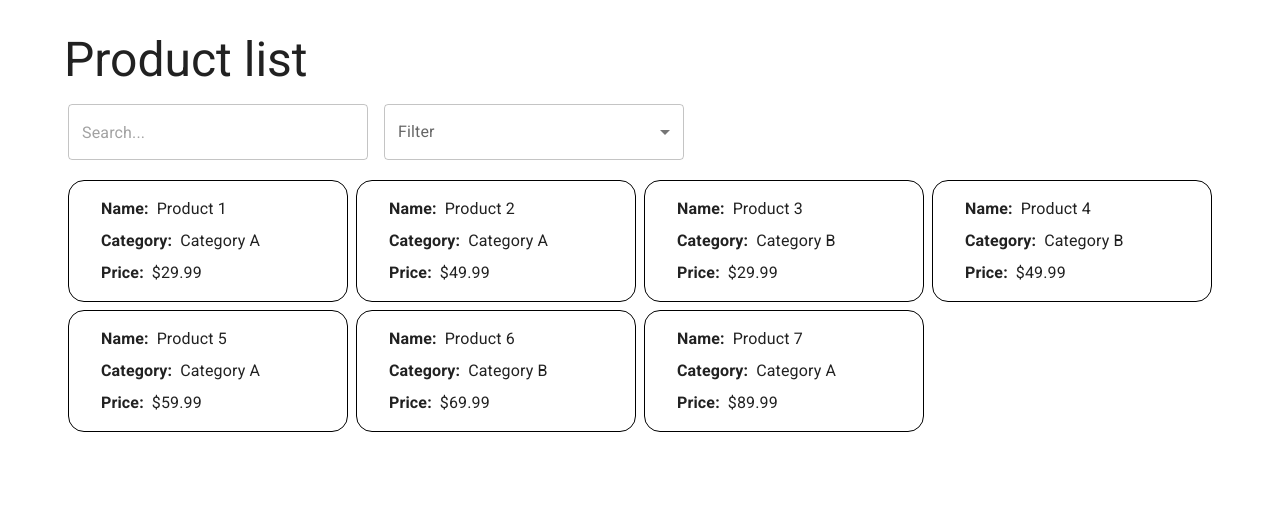
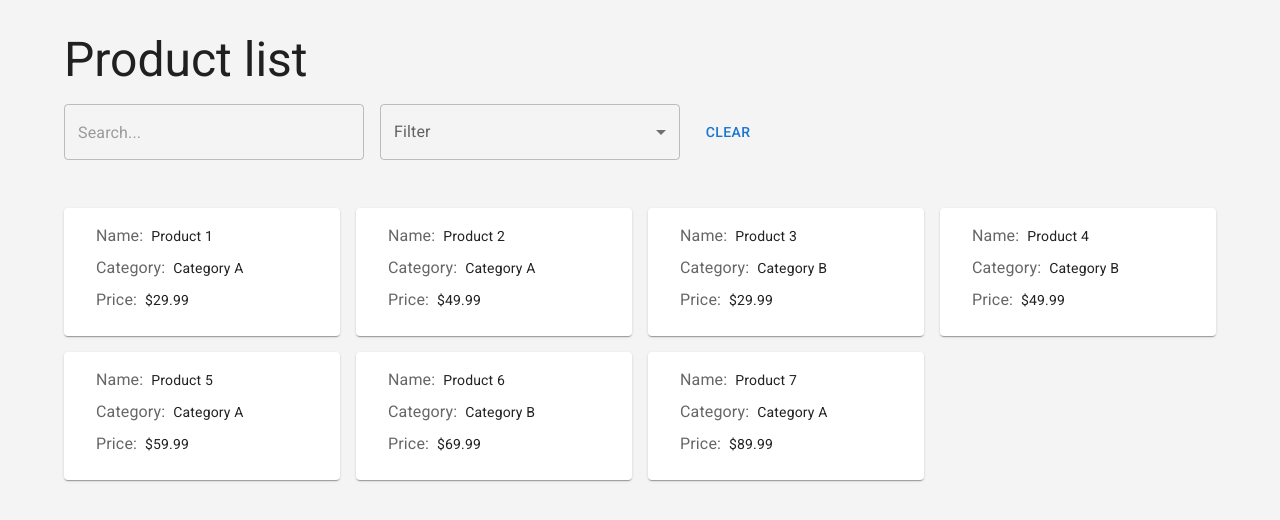
Before and after one commit to abidhkm/product-list, a React (Create React App) app: page / in a window 1280 px wide. Shown: the top 520 px of the page. Built offline with nearby package versions, Linux system fonts and the light colour scheme; data requests are answered from the project's data file.

Commit message:
mui theme and styling for productItem

```diff
--- a/public/index.html
+++ b/public/index.html
@@ -5,10 +5,7 @@
         <link rel="icon" href="%PUBLIC_URL%/favicon.ico" />
         <meta name="viewport" content="width=device-width, initial-scale=1" />
         <meta name="theme-color" content="#000000" />
-        <meta
-            name="description"
-            content="Web site created using create-react-app"
-        />
+        <meta name="description" content="Web site for listing products" />
         <link rel="apple-touch-icon" href="%PUBLIC_URL%/logo192.png" />
         <!--
       manifest.json provides metadata used when your web app is installed on a
@@ -24,7 +21,7 @@
       work correctly both with client-side routing and a non-root public URL.
       Learn how to configure a non-root public URL by running `npm run build`.
     -->
-        <title>React App</title>
+        <title>Product list</title>
     </head>
     <body>
         <noscript>You need to enable JavaScript to run this app.</noscript>
--- a/src/App.tsx
+++ b/src/App.tsx
@@ -1,19 +1,22 @@
-import { Container, CssBaseline } from '@mui/material'
+import { Container, CssBaseline, ThemeProvider } from '@mui/material'
 import { Products } from './pages/ProductsList/ProductsList'
 import { Fragment } from 'react/jsx-runtime'
 import { QueryClient, QueryClientProvider } from '@tanstack/react-query'
+import { theme } from './theme'
 
 export const queryClient = new QueryClient()
 
 function App() {
     return (
         <Fragment>
+            <ThemeProvider theme={theme}>
                 <QueryClientProvider client={queryClient}>
                     <CssBaseline />
                     <Container sx={{ padding: 4 }} maxWidth="lg">
                         <Products />
                     </Container>
                 </QueryClientProvider>
+            </ThemeProvider>
         </Fragment>
     )
 }
--- a/src/components/ProductItem/ProductItem.tsx
+++ b/src/components/ProductItem/ProductItem.tsx
@@ -1,24 +1,23 @@
-import { Stack, Typography } from '@mui/material'
+import { Card, CardContent, Stack, Typography } from '@mui/material'
 import { Product } from '../../types'
 
 export const ProductItem = (product: Product) => {
     const showLabelAndValue = (label: string, value: string) => {
         return (
-            <Stack direction="row" spacing={1}>
-                <Typography fontWeight="bold">{label}:</Typography>
-                <Typography>{value}</Typography>
+            <Stack direction="row" spacing={1} alignItems="center">
+                <Typography variant="body1" color={'text.secondary'}>
+                    {label}:
+                </Typography>
+                <Typography variant="body2" color={'text.primary'}>
+                    {value}
+                </Typography>
             </Stack>
         )
     }
 
     return (
-        <Stack
+        <Card
             data-testid="product-item"
-            px={4}
-            py={2}
-            spacing={1}
-            border={'1px solid black'}
-            borderRadius={4}
             sx={{
                 cursor: 'pointer',
                 transition: 'transform 0.3s ease-in-out',
@@ -27,9 +26,18 @@ export const ProductItem = (product: Product) => {
                 },
             }}
         >
-            {showLabelAndValue('Name', product.name)}
-            {showLabelAndValue('Category', product.category)}
-            {showLabelAndValue('Price', `$${product.price}`)}
-        </Stack>
+            <CardContent
+                sx={{
+                    px: 4,
+                    py: 2,
+                }}
+            >
+                <Stack spacing={1}>
+                    {showLabelAndValue('Name', product.name)}
+                    {showLabelAndValue('Category', product.category)}
+                    {showLabelAndValue('Price', `$${product.price}`)}
+                </Stack>
+            </CardContent>
+        </Card>
     )
 }
--- a/src/components/Search/Search.tsx
+++ b/src/components/Search/Search.tsx
@@ -8,7 +8,8 @@ type SearchProps = {
 export const Search = ({ searchText, onSearchTextChange }: SearchProps) => {
     return (
         <TextField
-            sx={{ width: 300 }}
+            fullWidth
+            sx={{ width: { xs: 'unset', lg: 300 } }}
             placeholder="Search..."
             value={searchText}
             onChange={(e) => onSearchTextChange(e.target.value)}
--- a/src/components/filter/Filter.tsx
+++ b/src/components/filter/Filter.tsx
@@ -39,7 +39,9 @@ export const Filter = ({
     }
 
     return (
-        <FormControl sx={{ m: 1, width: 300 }}>
+        <FormControl
+            sx={{ m: 1, minWidth: 200, width: { xs: 'unset', lg: 300 } }}
+        >
             <InputLabel id="category-filter">Filter</InputLabel>
             <Select
                 labelId="category-filter"
--- a/src/pages/ProductsList/ProductsList.tsx
+++ b/src/pages/ProductsList/ProductsList.tsx
@@ -1,7 +1,16 @@
-import { CircularProgress, Stack, Typography } from '@mui/material'
+import {
+    Box,
+    Button,
+    CircularProgress,
+    Stack,
+    Theme,
+    Typography,
+    useMediaQuery,
+    useTheme,
+} from '@mui/material'
 import { Product } from '../../types'
 import { ProductItem } from '../../components/ProductItem/ProductItem'
-import Grid2 from '@mui/material/Unstable_Grid2'
+import Grid from '@mui/material/Unstable_Grid2'
 import { useQuery } from '@tanstack/react-query'
 import { useMemo, useState } from 'react'
 import { Filter } from '../../components/Filter/Filter'
@@ -37,6 +46,10 @@ export const Products = () => {
         queryKey: ['products'],
         queryFn: fetchProducts,
     })
+    const theme = useTheme()
+    const isLargeScreen = useMediaQuery<Theme>((theme) =>
+        theme.breakpoints.up('md')
+    )
 
     const uniqueCategories = useMemo(
         () => Array.from(new Set(data?.map((item) => item.category))),
@@ -45,11 +58,20 @@ export const Products = () => {
 
     const products = filterProducts(data || [], searchText, selectedCategories)
 
+    const resetFiltersAndSearch = () => {
+        setSelectedCategoryList([])
+        setSearchText('')
+    }
+
     return (
         <Stack spacing={2}>
             <Typography variant="h3">Product list</Typography>
 
-            <Stack direction="row" spacing={2} px={0.5}>
+            <Stack
+                direction={{ xs: 'column', md: 'row' }}
+                justifyContent={'flex-start'}
+                spacing={[2, 2]}
+            >
                 <Search
                     searchText={searchText}
                     onSearchTextChange={(value) => setSearchText(value)}
@@ -61,25 +83,36 @@ export const Products = () => {
                         setSelectedCategoryList(updatedCategorySelection)
                     }
                 />
+
+                {isLargeScreen && (
+                    <Button onClick={resetFiltersAndSearch}>Clear</Button>
+                )}
             </Stack>
 
-            <Grid2 container spacing={1}>
+            <Box pt={4}>
+                <Grid container spacing={[4, 2]}>
                     {isLoading && (
                         <CircularProgress data-testid="loading-spinner" />
                     )}
                     {products?.map((product) => (
-                    <Grid2 key={product.id} lg={3} md={4} sm={6} xs={12}>
+                        <Grid key={product.id} lg={3} md={4} sm={6} xs={12}>
                             <ProductItem {...product} />
-                    </Grid2>
+                        </Grid>
                     ))}
-            </Grid2>
+                </Grid>
+            </Box>
 
-            <Stack
-                direction="row"
-                useFlexGap
-                flexWrap="wrap"
-                spacing={2}
-            ></Stack>
+            {!isLoading && !products.length && (
+                <Box
+                    p={4}
+                    height={300}
+                    display="flex"
+                    alignItems="center"
+                    justifyContent="center"
+                >
+                    <Typography variant="h6">No products found</Typography>
+                </Box>
+            )}
         </Stack>
     )
 }
--- a/src/testing/mock/msw.ts
+++ b/src/testing/mock/msw.ts
@@ -9,19 +9,19 @@ export const MockRequestHandler = [
                 {
                     id: 1,
                     name: 'Test Product 1',
-                    category: 'Test Category A',
+                    category: 'Category A',
                     price: 10,
                 },
                 {
                     id: 2,
                     name: 'Test Product 2',
-                    category: 'Test Category A',
+                    category: 'Category A',
                     price: 30,
                 },
                 {
                     id: 33,
                     name: 'Test Product 3',
-                    category: 'Test Category B',
+                    category: 'Category B',
                     price: 90.99,
                 },
             ])
--- /dev/null
+++ b/src/theme.ts
@@ -0,0 +1,10 @@
+import { createTheme } from '@mui/material'
+
+export const theme = createTheme({
+    palette: {
+        background: {
+            default: '#F4F4F4',
+            paper: '#FFFFFF',
+        },
+    },
+})
--- a/src/types.ts
+++ b/src/types.ts
@@ -1,6 +1,6 @@
 export type Product = {
     id: number
     name: string
-    category: string
+    category: 'Category A' | 'Category B'
     price: number
 }
```
Also changed, not shown: 1 other file (tests, documents, lock files or other folders). Lines whose indentation alone changed are shown as unchanged.
